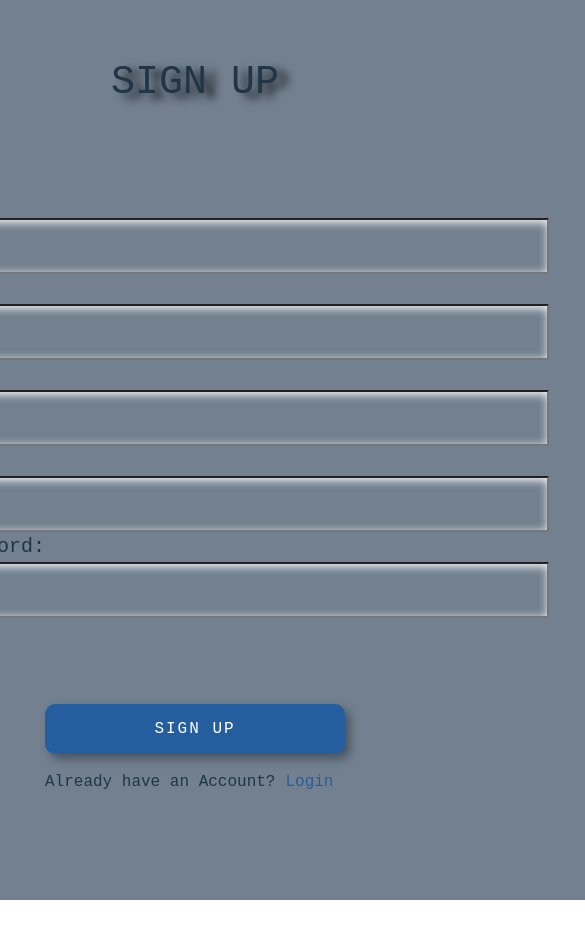
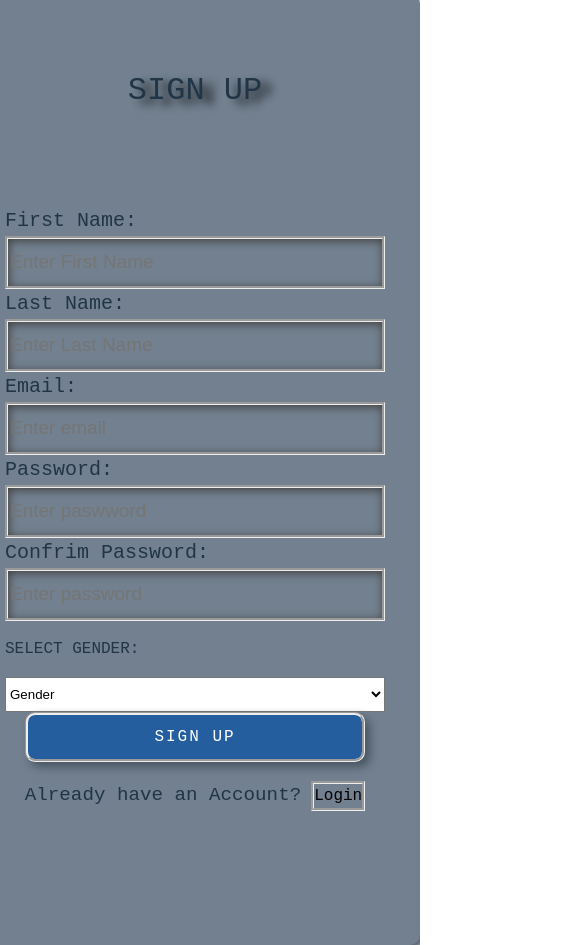
Before and after one commit to BabatundeOla1/EMRAPPFRONTEND, a React (Vite) app: page /SignUp in a window 390 px wide. Shown: the whole page, 585 px wide, since content can reach past the window. Before the commit the page ends 900 px from the top, so only its background shows below. Built offline with nearby package versions, Linux system fonts and the light colour scheme.

Commit message:
Iphone 12 responsiveness Update

```diff
--- a/src/components/signUp.module.css
+++ b/src/components/signUp.module.css
@@ -92,6 +92,9 @@ select{
     width: 100%;
     font-size: 16px;
     height: 40px;
+    box-shadow: inset 1px 2px 10px rgb(65, 64, 64);
+    color: black;
+
   }
 
   .alreadyHaveAnAccount button {
@@ -111,3 +114,48 @@ select{
     height: 35px;
   }
 }
+
+/* iPhone 12 Pro Max (portrait mode) */
+@media (max-width: 430px) {
+  body {
+    padding: 20px;
+    height: 900px;
+  }
+  .signUpForm {
+    width: 420px;
+    height: 920px;
+    padding: 15px;
+  }
+  .signUp {
+    font-size: 32px;
+  }
+
+  .signUpForm input {
+    border: groove;
+    color: black;
+    width: 370px;
+    font-size: 19px;
+    height: 45px;
+    box-shadow: inset 1px 2px 10px rgb(65, 64, 64);
+
+  }
+  .alreadyHaveAnAccount button {
+    width: 100%;
+    height: 50px;
+    border: groove;
+  }
+
+  .alreadyHaveAnAccount p {
+    font-size: 1.2rem;
+  }
+
+  .linkToLogin {
+    font-size: 1rem;
+    border: groove;
+    color: black;
+  }
+  select {
+    width: 100%;
+    height: 35px;
+  }
+}
```
